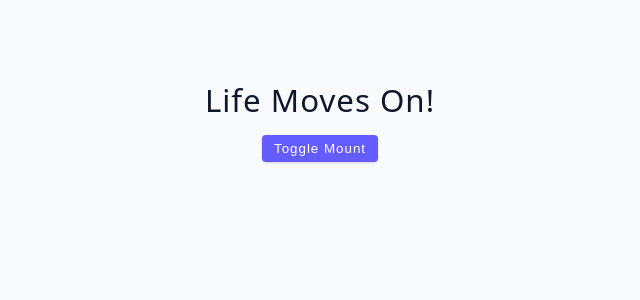
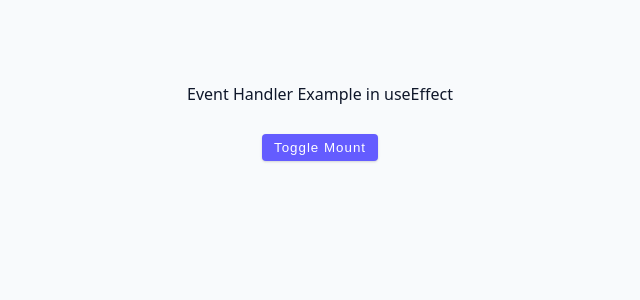
Before and after one commit to emmeiwhite/advanced-react-2024, a React (Vite) app: page / in a window 1280 px wide. Both pictures are taken after a click on the button "Toggle Mount". Shown: the top 300 px of the page, without its empty margins (320-960 px from the left). Built offline with nearby package versions, Linux system fonts and the light colour scheme.

Commit message:
side effect with DOM, event handler scroll, but we need clean up fxn

```diff
--- a/src/tutorial/02-useEffect/starter/05-cleanup-function.jsx
+++ b/src/tutorial/02-useEffect/starter/05-cleanup-function.jsx
@@ -9,7 +9,8 @@ const CleanupFunction = () => {
 
   return (
     <section>
-      {isMounted && <ToggleComponent />}
+      {/* {isMounted && <ToggleComponent />} */}
+      {isMounted && <RandomToggle />}
       <button
         className="btn"
         onClick={handleToggle}
@@ -45,4 +46,15 @@ function ToggleComponent() {
   )
 }
 
+function RandomToggle() {
+  useEffect(() => {
+    function someFunc() {
+      // some logic
+    }
+
+    window.addEventListener('scroll', someFunc)
+  }, [])
+
+  return <p>Event Handler Example in useEffect</p>
+}
 export default CleanupFunction
```
